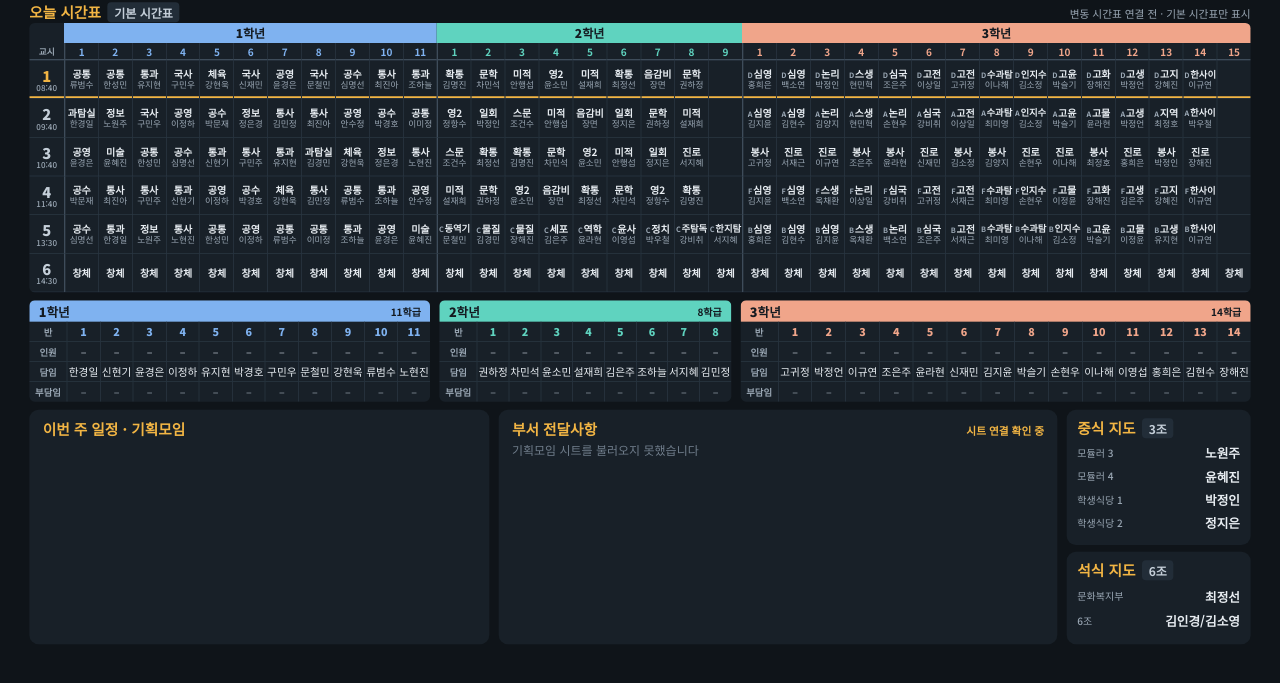
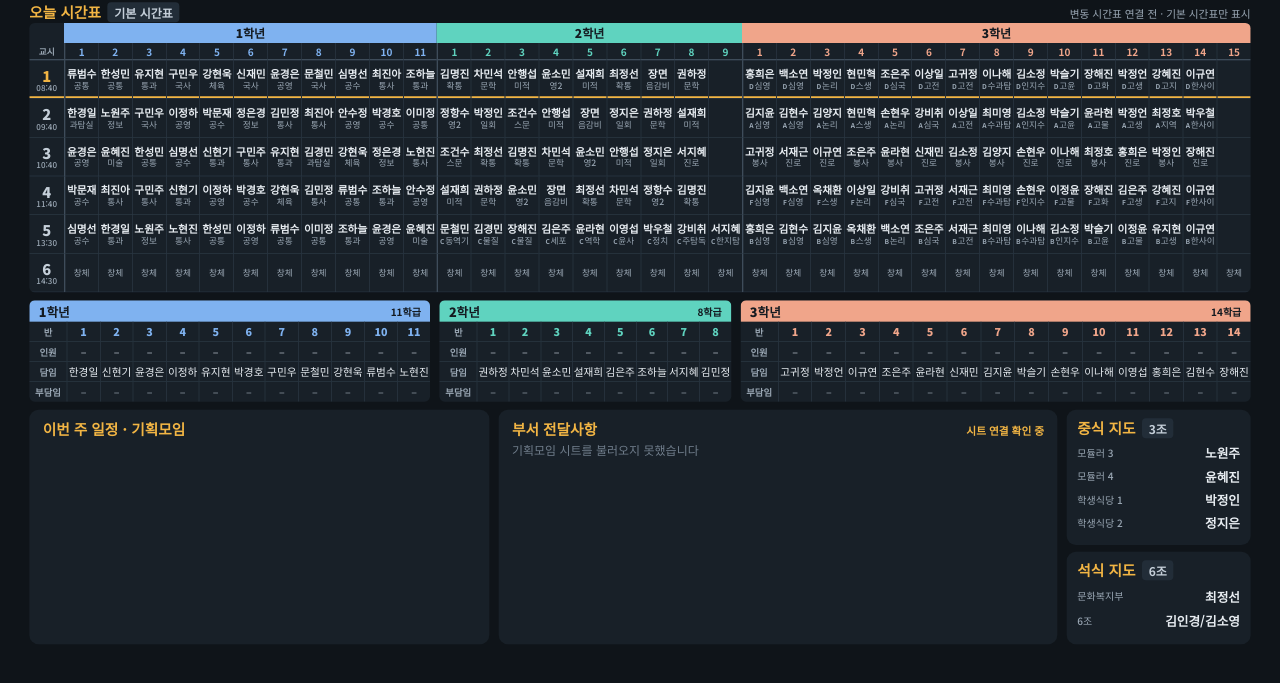
Before and after one commit to kyhs1/nsc, a plain HTML site: page board/index.html in a window 1280 px wide. Shown: the part 101-784 px from the top of the page. Drawn offline with Linux system fonts and the light colour scheme; no server answers.

Commit message:
현황판: 시간표에서 교사 이름을 크게, 과목을 작게 표시
Co-Authored-By: Claude Opus 5.5 <noreply@anthropic.com>
Claude-Session: https://claude.ai/code/session_017k3UDX1hQMj5SC5PBw2WBE

```diff
--- a/board/index.html
+++ b/board/index.html
@@ -50,9 +50,9 @@ body{font-family:'Noto Sans KR','Malgun Gothic',system-ui,sans-serif;color:var(-
 #tt .c{height:58px;min-width:0;padding:0 2px;display:flex;flex-direction:column;align-items:center;justify-content:center;gap:1px;
   border-left:1px solid var(--line);border-bottom:1px solid var(--line);overflow:hidden;white-space:nowrap;line-height:1.15}
 #tt .c.gs{border-left:2px solid var(--line2)}
-#tt .c .sj{font-size:15px;font-weight:700;color:var(--text)}
-#tt .c .sj i{font-style:normal;font-size:11px;font-weight:700;color:var(--muted);margin-right:1px}
-#tt .c .te{font-size:13px;font-weight:500;color:var(--muted)}
+#tt .c .te{font-size:16px;font-weight:700;color:var(--text)}
+#tt .c .sj{font-size:13px;font-weight:500;color:var(--muted)}
+#tt .c .sj i{font-style:normal;font-size:10px;font-weight:700;margin-right:1px}
 #tt .c.free .sj{color:var(--dim);font-weight:500}
 #tt .c.free .te{color:var(--dim)}
 #tt .c.chg{background:var(--chg)}
@@ -348,7 +348,7 @@ async function loadBase() {
 
 /* ===================== 시간표 그리기 ===================== */
 function shrinkToFit(cell) {
-  [['.sj', 15, 10], ['.te', 13, 10]].forEach(function (d) {
+  [['.te', 16, 11], ['.sj', 13, 10]].forEach(function (d) {
     var e = cell.querySelector(d[0]); if (!e) return;
     var size = d[1];
     while (e.scrollWidth > cell.clientWidth - 2 && size > d[2]) { size -= 1; e.style.fontSize = size + 'px'; }
@@ -407,12 +407,13 @@ function renderTimetable() {
         if (isChg) changed++;
         var cell = el('div', 'c' + (c === 1 ? ' gs' : '') + rowCls + (gi === lastCol && c === CONFIG.CLASSES[g] ? ' last' : '') +
           (isChg ? ' chg' : '') + (/^공강/.test(v.s) || !v.s ? ' free' : ''));
+        // 교무실에서는 선생님 이름이 우선이므로 이름을 위에 크게, 과목을 아래에 작게 씁니다
+        if (v.t) cell.appendChild(el('div', 'te', v.t));
         var sj = el('div', 'sj');
         var m = /^([A-Z])_(.+)$/.exec(v.s);
         if (m) { sj.appendChild(el('i', '', m[1])); sj.appendChild(document.createTextNode(m[2])); }
         else sj.textContent = v.s;
         cell.appendChild(sj);
-        if (v.t) cell.appendChild(el('div', 'te', v.t));
         tt.appendChild(cell);
         cells.push(cell);
       }
```
